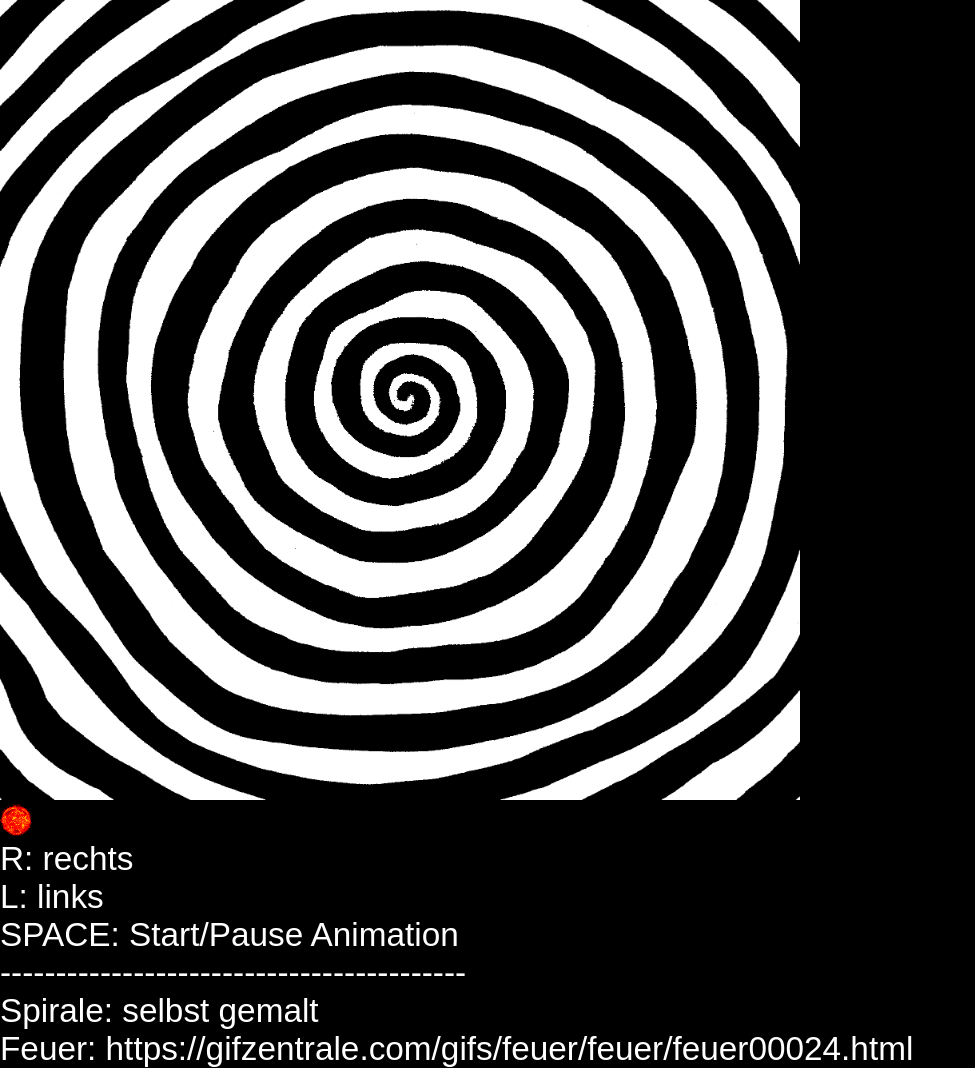
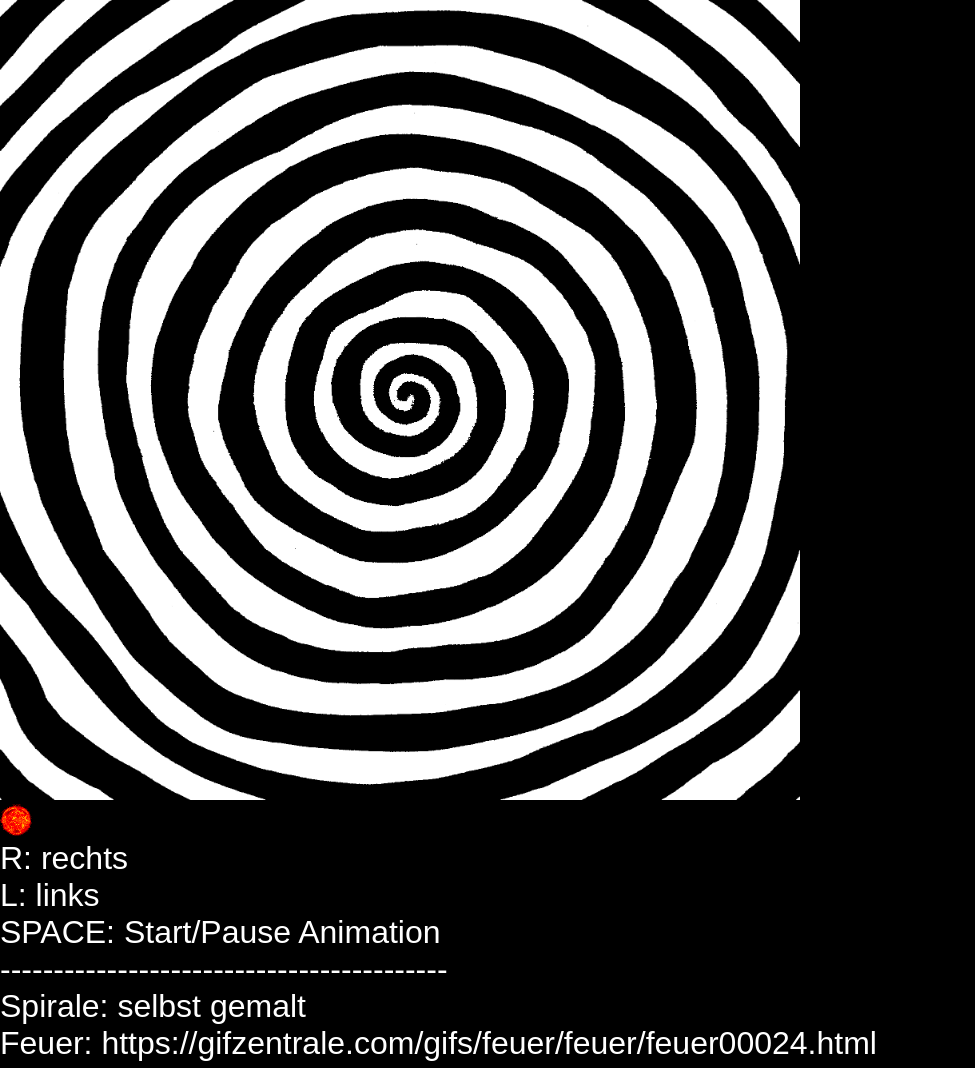
Before and after one commit to aspecialkey/aspecialkey.github.io, a plain HTML site: page ea1/index.html in a window 1280 px wide. Shown: the whole page, without its empty margins (0-975 px from the left). Drawn offline with Linux system fonts and the light colour scheme.

Commit message:
changed style

```diff
--- a/ea1/css/style.css
+++ b/ea1/css/style.css
@@ -10,9 +10,10 @@ body {
 
 div{
     display: inline-block;
+    visibility: hidden;
 }
 
 div p{
     font-family: 'Barlow', sans-serif;
-    font-size: 25pt;
+    font-size: 2em;
 }
--- a/ea1/js/script.js
+++ b/ea1/js/script.js
@@ -10,11 +10,16 @@ window.onload = function () {
 
 
     cacheImages();
+    updateImgElement();
 
     setInterval(function () {
         if (autoRotate) rotateImage(direction);
     }, 200);
 
+    // document.getElementById("textDiv").style.visibility = "visible";
+
+    document.getElementsByTagName("div")[0].style.visibility = "visible";
+    document.getElementsByTagName("div")[1].style.visibility = "visible";
     animateFire();
 
 };
@@ -81,7 +86,7 @@ function animateFire() {
     setInterval(function () {
         let img = document.getElementById("feuerImage");
         img.src = "/ea1/img/feuer" + firePos++ +".png";
-        if(firePos == 18) firePos = 0;
+        if(firePos === 18) firePos = 0;
 
     }, 150);
 }
```
